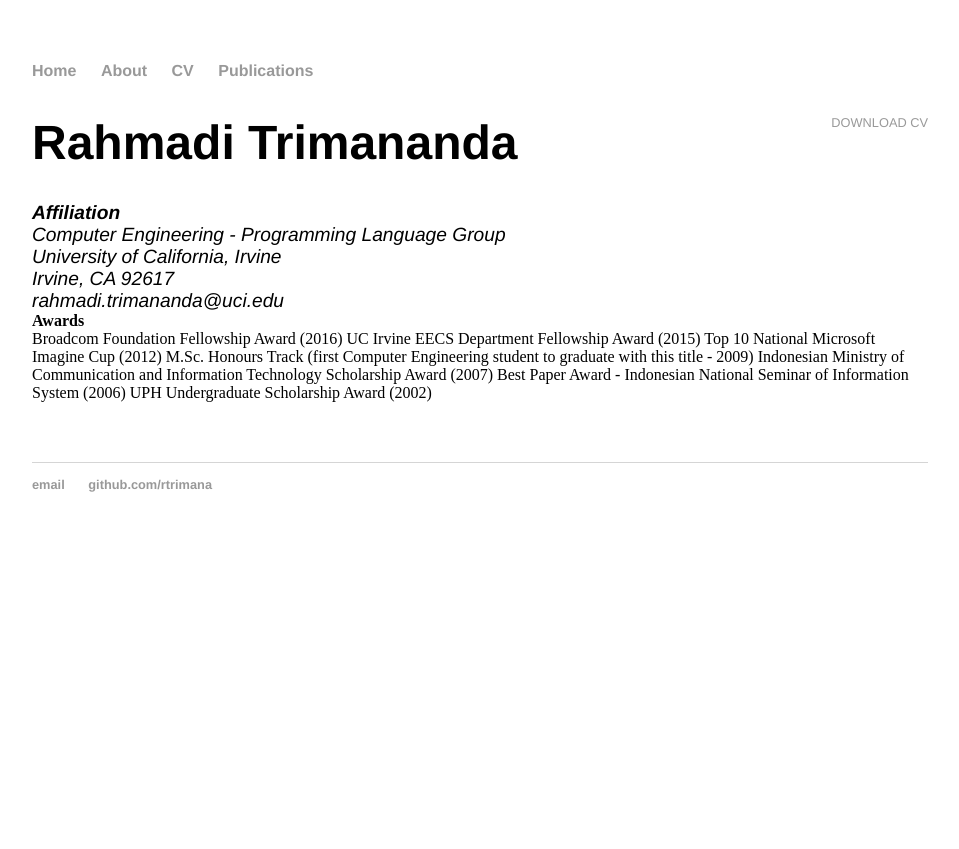
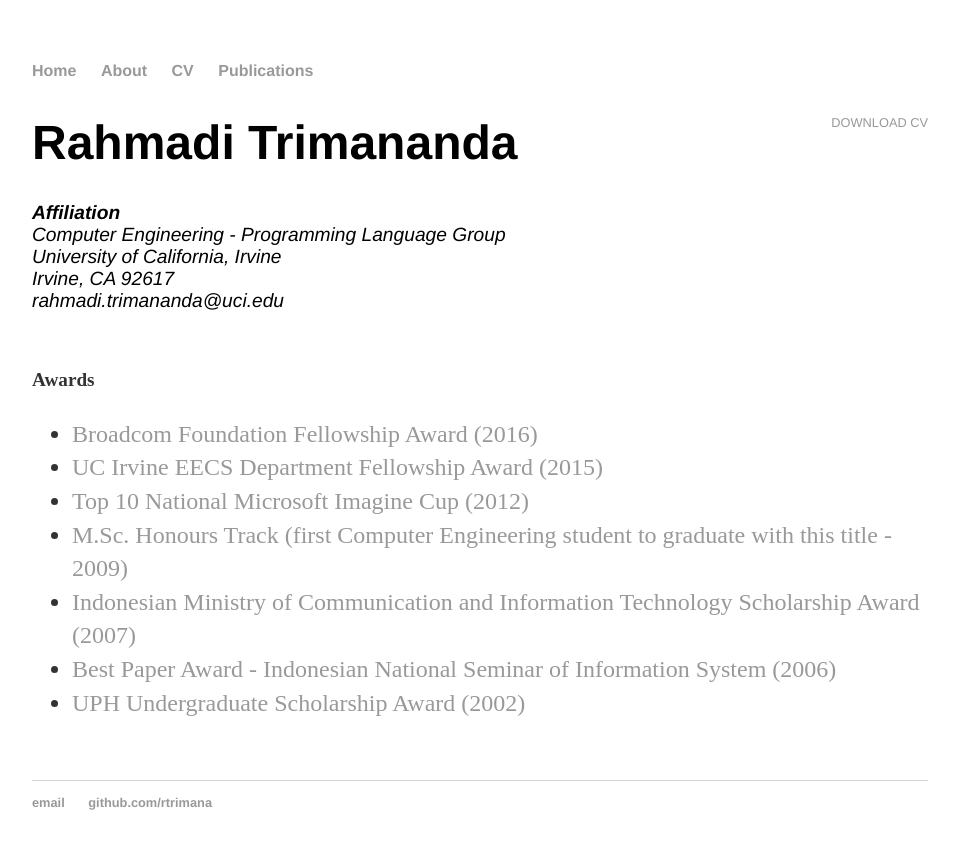
Before and after one commit to rtrimana/rahmaditrimananda.github.io, a Jekyll site: the page built from cv/index.html, in a window 1280 px wide. Shown: the top 849 px of the page, without its empty margins (160-1119 px from the left). Built offline with Jekyll 4.4.1, drawn with Linux system fonts in a browser that asks for light colours.

Commit message:
Update index.html

```diff
--- a/cv/index.html
+++ b/cv/index.html
@@ -14,14 +14,18 @@
 					<!--abbr title="phone">P:</abbr> (123) 456-7890<br-->
 					<span class="obfuscate">rahmadi.trimananda@uci.edu</span>
 					</address>
+					<br>
+					<br>
 
-					<strong>Awards</strong><br>
-					Broadcom Foundation Fellowship Award (2016)
-					UC Irvine EECS Department Fellowship Award (2015)
-					Top 10 National Microsoft Imagine Cup (2012)
-					M.Sc. Honours Track (first Computer Engineering student to graduate with this title - 2009)
-					Indonesian Ministry of Communication and Information Technology Scholarship Award (2007)
-					Best Paper Award - Indonesian National Seminar of Information System (2006)
-					UPH Undergraduate Scholarship Award (2002)
+					<p><strong>Awards</strong></p>
+					<ul class="research">
+						<li><a>Broadcom Foundation Fellowship Award (2016)</a></li>
+						<li><a>UC Irvine EECS Department Fellowship Award (2015)</a></li>
+						<li><a>Top 10 National Microsoft Imagine Cup (2012)</a></li>
+						<li><a>M.Sc. Honours Track (first Computer Engineering student to graduate with this title - 2009)</a></li>
+						<li><a>Indonesian Ministry of Communication and Information Technology Scholarship Award (2007)</a></li>
+						<li><a>Best Paper Award - Indonesian National Seminar of Information System (2006)</a></li>
+						<li><a>UPH Undergraduate Scholarship Award (2002)</a></li>
+						</ul>
 
 	</div>
```
